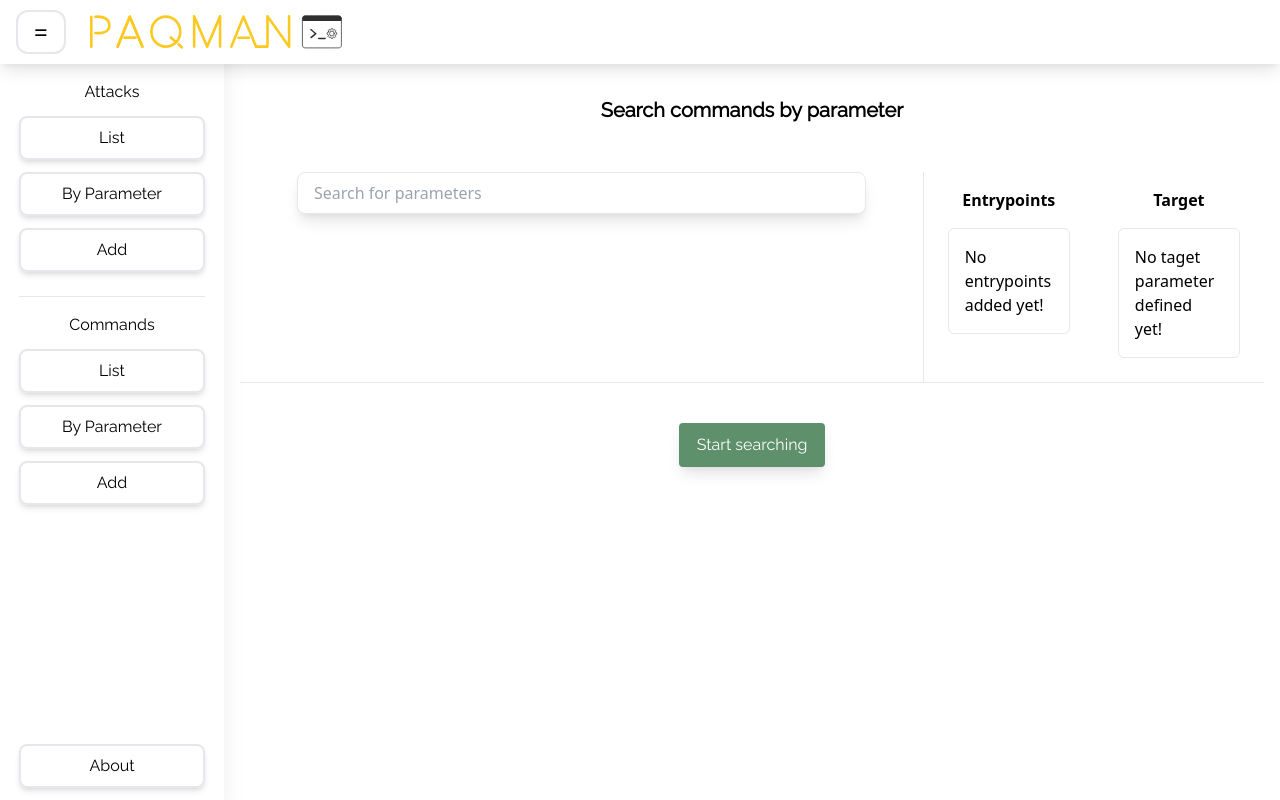
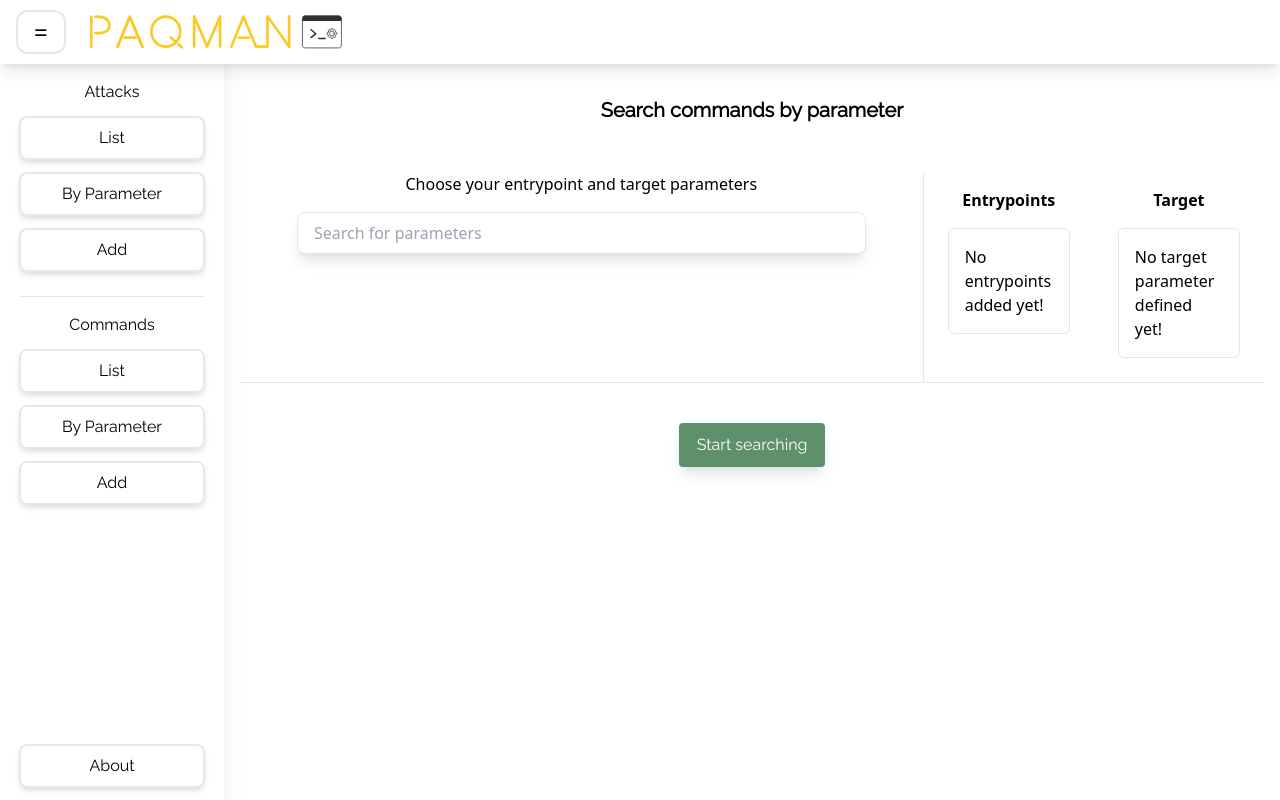
Before and after one commit to paqman-project/paqman, a React (Create React App) app in the folder frontend/: page /prepare/command/by-parameter in a window 1280 px wide. Built offline with nearby package versions, Linux system fonts and the light colour scheme.

Commit message:
Added todo hint, fixed typo

```diff
--- a/frontend/src/views/preparation/CommandByParameterView.js
+++ b/frontend/src/views/preparation/CommandByParameterView.js
@@ -115,6 +115,7 @@ export default function CommandByParameterView() {
             <div className="grid grid-cols-3 h-full">
                 <div className="col-span-2 w-full">
                     <div className="w-5/6 mx-auto max-w-5xl">
+                        <p className="text-center mb-4">Choose your entrypoint and target parameters</p>
                         <APISearchbar
                             searchFor="parameters"
                             overlay={results => (
@@ -162,7 +163,7 @@ export default function CommandByParameterView() {
                                 ) : (
                                     <div className="border m-2 p-2 rounded-md">
                                         <p className="p-2">
-                                            No taget parameter defined yet!
+                                            No target parameter defined yet!
                                         </p>
                                     </div>
                                 )}
```
